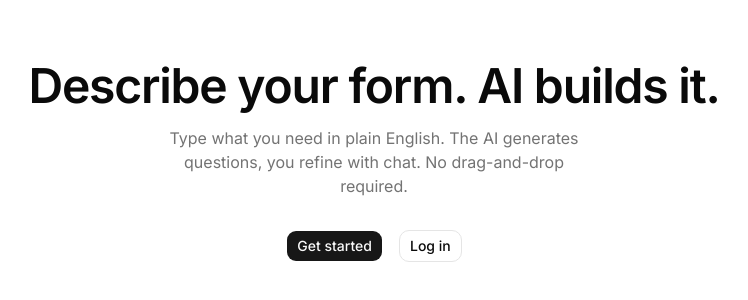
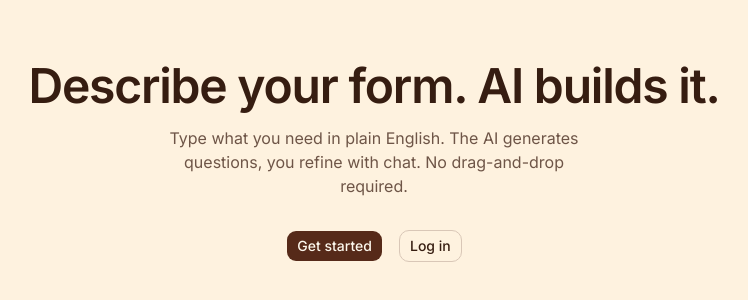
Before and after one commit to bruce-pain/ai-form-builder-fe, a Next.js app: page / in a window 1280 px wide. Shown: the part 238-538 px from the top of the page, without its empty margins (266-1014 px from the left). Built offline with nearby package versions, Linux system fonts and the light colour scheme; no server answers.

Commit message:
feat: add coffee and cream Formbrew themes

```diff
--- a/src/app/globals.css
+++ b/src/app/globals.css
@@ -48,73 +48,75 @@
   --radius-4xl: calc(var(--radius) * 2.6);
 }
 
+/* Formbrew — "Oat milk" light theme */
 :root {
-  --background: oklch(1 0 0);
-  --foreground: oklch(0.145 0 0);
-  --card: oklch(1 0 0);
-  --card-foreground: oklch(0.145 0 0);
-  --popover: oklch(1 0 0);
-  --popover-foreground: oklch(0.145 0 0);
-  --primary: oklch(0.205 0 0);
-  --primary-foreground: oklch(0.985 0 0);
-  --secondary: oklch(0.97 0 0);
-  --secondary-foreground: oklch(0.205 0 0);
-  --muted: oklch(0.97 0 0);
-  --muted-foreground: oklch(0.556 0 0);
-  --accent: oklch(0.97 0 0);
-  --accent-foreground: oklch(0.205 0 0);
+  --background: oklch(0.965 0.028 78);
+  --foreground: oklch(0.26 0.045 45);
+  --card: oklch(0.99 0.012 85);
+  --card-foreground: oklch(0.26 0.045 45);
+  --popover: oklch(0.99 0.012 85);
+  --popover-foreground: oklch(0.26 0.045 45);
+  --primary: oklch(0.34 0.07 42);
+  --primary-foreground: oklch(0.98 0.015 85);
+  --secondary: oklch(0.91 0.045 68);
+  --secondary-foreground: oklch(0.34 0.07 42);
+  --muted: oklch(0.9 0.04 70);
+  --muted-foreground: oklch(0.47 0.04 50);
+  --accent: oklch(0.68 0.14 50);
+  --accent-foreground: oklch(0.2 0.04 40);
   --destructive: oklch(0.577 0.245 27.325);
-  --border: oklch(0.922 0 0);
-  --input: oklch(0.922 0 0);
-  --ring: oklch(0.708 0 0);
-  --chart-1: oklch(0.87 0 0);
-  --chart-2: oklch(0.556 0 0);
-  --chart-3: oklch(0.439 0 0);
-  --chart-4: oklch(0.371 0 0);
-  --chart-5: oklch(0.269 0 0);
+  --border: oklch(0.84 0.03 65);
+  --input: oklch(0.84 0.03 65);
+  --ring: oklch(0.56 0.1 50);
+  --chart-1: oklch(0.6 0.13 50);
+  --chart-2: oklch(0.72 0.11 70);
+  --chart-3: oklch(0.42 0.09 40);
+  --chart-4: oklch(0.8 0.06 65);
+  --chart-5: oklch(0.3 0.07 30);
   --radius: 0.625rem;
-  --sidebar: oklch(0.985 0 0);
-  --sidebar-foreground: oklch(0.145 0 0);
-  --sidebar-primary: oklch(0.205 0 0);
-  --sidebar-primary-foreground: oklch(0.985 0 0);
-  --sidebar-accent: oklch(0.97 0 0);
-  --sidebar-accent-foreground: oklch(0.205 0 0);
-  --sidebar-border: oklch(0.922 0 0);
-  --sidebar-ring: oklch(0.708 0 0);
+  --sidebar: oklch(0.94 0.038 77);
+  --sidebar-foreground: oklch(0.26 0.045 45);
+  --sidebar-primary: oklch(0.34 0.07 42);
+  --sidebar-primary-foreground: oklch(0.98 0.015 85);
+  --sidebar-accent: oklch(0.91 0.045 68);
+  --sidebar-accent-foreground: oklch(0.34 0.07 42);
+  --sidebar-border: oklch(0.84 0.03 65);
+  --sidebar-ring: oklch(0.56 0.1 50);
 }
 
+/* Formbrew — "Espresso" dark theme */
 .dark {
-  --background: oklch(0.145 0 0);
-  --foreground: oklch(0.985 0 0);
-  --card: oklch(0.205 0 0);
-  --card-foreground: oklch(0.985 0 0);
-  --popover: oklch(0.205 0 0);
-  --popover-foreground: oklch(0.985 0 0);
-  --primary: oklch(0.922 0 0);
-  --primary-foreground: oklch(0.205 0 0);
-  --secondary: oklch(0.269 0 0);
-  --secondary-foreground: oklch(0.985 0 0);
-  --muted: oklch(0.269 0 0);
-  --muted-foreground: oklch(0.708 0 0);
-  --accent: oklch(0.269 0 0);
-  --accent-foreground: oklch(0.985 0 0);
+  --background: oklch(0.17 0.025 40);
+  --foreground: oklch(0.93 0.025 75);
+  --card: oklch(0.21 0.028 42);
+  --card-foreground: oklch(0.93 0.025 75);
+  --popover: oklch(0.21 0.028 42);
+  --popover-foreground: oklch(0.93 0.025 75);
+  --primary: oklch(0.76 0.1 58);
+  --primary-foreground: oklch(0.18 0.03 40);
+  --secondary: oklch(0.27 0.025 42);
+  --secondary-foreground: oklch(0.93 0.025 75);
+  --muted: oklch(0.25 0.022 42);
+  --muted-foreground: oklch(0.64 0.03 58);
+  --accent: oklch(0.4 0.06 50);
+  --accent-foreground: oklch(0.93 0.025 75);
   --destructive: oklch(0.704 0.191 22.216);
-  --border: oklch(1 0 0 / 10%);
-  --input: oklch(1 0 0 / 15%);
-  --ring: oklch(0.556 0 0);
-  --chart-1: oklch(0.87 0 0);
-  --chart-2: oklch(0.556 0 0);
-  --chart-3: oklch(0.439 0 0);
-  --chart-4: oklch(0.371 0 0);
-  --chart-5: oklch(0.269 0 0);
-  --sidebar: oklch(0.205 0 0);
-  --sidebar-foreground: oklch(0.985 0 0);
-  --sidebar-primary: oklch(0.488 0.243 264.376);
-  --sidebar-primary-foreground: oklch(0.985 0 0);
-  --sidebar-accent: oklch(0.269 0 0);
-  --sidebar-accent-foreground: oklch(0.985 0 0);
-  --sidebar-border: oklch(1 0 0 / 10%);
-  --sidebar-ring: oklch(0.556 0 0);
+  --border: oklch(0.31 0.025 42);
+  --input: oklch(0.31 0.025 42);
+  --ring: oklch(0.66 0.09 55);
+  --chart-1: oklch(0.75 0.12 55);
+  --chart-2: oklch(0.65 0.1 65);
+  --chart-3: oklch(0.7 0.08 75);
+  --chart-4: oklch(0.55 0.07 45);
+  --chart-5: oklch(0.45 0.05 35);
+  --sidebar: oklch(0.19 0.025 41);
+  --sidebar-foreground: oklch(0.93 0.025 75);
+  --sidebar-primary: oklch(0.76 0.1 58);
+  --sidebar-primary-foreground: oklch(0.18 0.03 40);
+  --sidebar-accent: oklch(0.27 0.025 42);
+  --sidebar-accent-foreground: oklch(0.93 0.025 75);
+  --sidebar-border: oklch(0.31 0.025 42);
+  --sidebar-ring: oklch(0.66 0.09 55);
 }
 
 @layer base {
```
